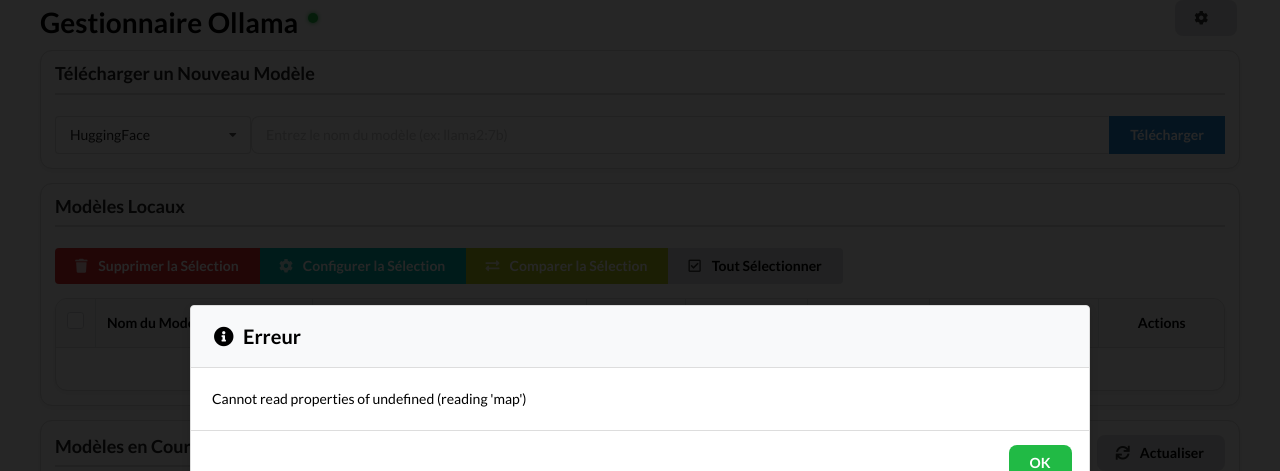
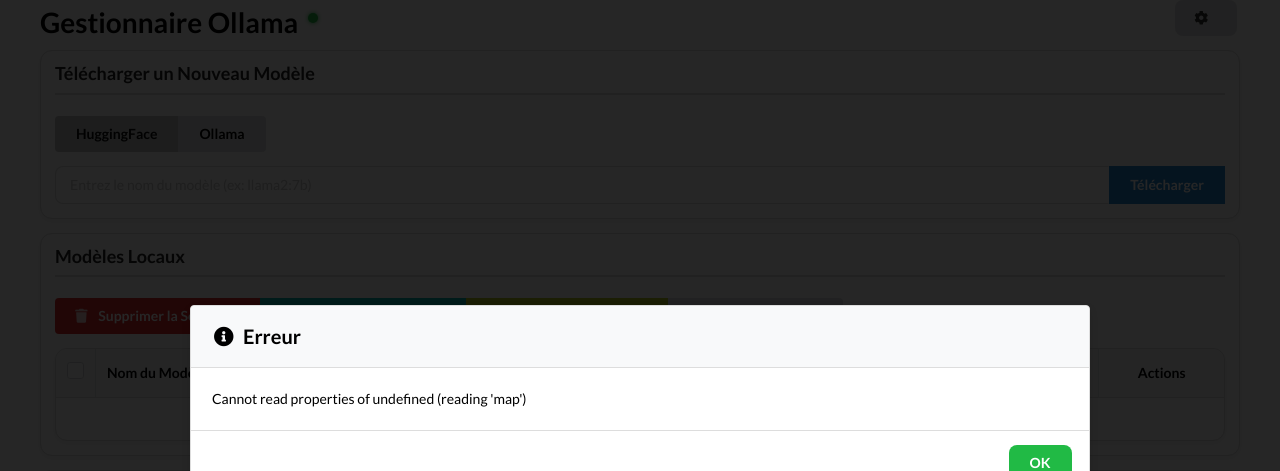
Before and after one commit to yblis/OllamaManagerUI, a Flask app: page / in a window 1280 px wide. Shown: the top 471 px of the page. Run offline with Flask 3, Linux system fonts and the light colour scheme; data that the repository does not hold is empty.

Commit message:
Agent query: Est-ce que le toggle switch entre HuggingFace et Ollama fonctionne correctement et les résultats de recherche s'affichent bien ?
Add model source toggling functionality between HuggingFace and Ollama, including filters and UI updates.

Screenshot: https://storage.googleapis.com/screenshot-production-us-central1/190ad23f-0935-4bed-8123-c4f74d32dee7/321b9e24-4266-4b75-8c26-3bd903315da1.jpg

```diff
--- a/static/js/main.js
+++ b/static/js/main.js
@@ -291,12 +291,36 @@ function debounce(func, wait) {
 // Model search and pull
 let searchTimeout = null;
 
+// Toggle model source
+window.toggleModelSource = function(button) {
+    // Remove active class from all buttons
+    document.querySelectorAll('.toggle-container .button').forEach(btn => {
+        btn.classList.remove('active');
+    });
+
+    // Add active class to clicked button
+    button.classList.add('active');
+
+    const source = button.getAttribute('data-source');
+
+    // Show/hide Ollama filters
+    const ollamaFilters = document.getElementById('ollamaFilters');
+    ollamaFilters.style.display = source === 'ollama' ? 'block' : 'none';
+
+    // Clear and hide results when switching sources
+    const searchResults = document.querySelector('.search-results');
+    const searchResultsList = document.getElementById('searchResults');
+    searchResults.style.display = 'none';
+    document.getElementById('modelNameInput').value = '';
+    searchResultsList.innerHTML = '';
+};
+
 // Function to search models with proper syntax
 window.searchModels = function(input) {
     clearTimeout(searchTimeout);
     const searchResults = document.querySelector('.search-results');
     const searchResultsList = document.getElementById('searchResults');
-    const searchSource = document.getElementById('modelSource').value;
+    const selectedSource = document.querySelector('.toggle-container .button.active').getAttribute('data-source');
     const selectedFilters = Array.from(document.querySelectorAll('.filter-checkbox:checked')).map(cb => cb.value);
 
     if (!input.value.trim()) {
@@ -315,7 +339,7 @@ window.searchModels = function(input) {
                 },
                 body: JSON.stringify({
                     keyword: query,
-                    source: searchSource,
+                    source: selectedSource,
                     filters: selectedFilters
                 })
             });
@@ -769,6 +793,7 @@ document.addEventListener('DOMContentLoaded', function() {
     const modelSource = document.getElementById('modelSource');
     const ollamaFilters = document.getElementById('ollamaFilters');
 
+
     if (modelSource && ollamaFilters) {
         modelSource.addEventListener('change', function() {
             ollamaFilters.style.display = this.value === 'ollama' ? 'block' : 'none';
@@ -916,7 +941,7 @@ window.batchDeleteModels = async function() {
             });
         } catch (error) {
             results.push({
-                model: modelName,
+                model:modelName,
                 success: false,
                 message: error.message
             });
--- a/templates/index.html
+++ b/templates/index.html
@@ -14,11 +14,16 @@
     <!-- Pull Model Form -->
     <div class="ui segment">
         <h3 class="ui header">{{ t('download_model') }}</h3>
+
+        <!-- Source Toggle Switch -->
+        <div class="ui toggle-container" style="margin-bottom: 1rem;">
+            <div class="ui buttons">
+                <button class="ui button active" data-source="huggingface" onclick="toggleModelSource(this)">HuggingFace</button>
+                <button class="ui button" data-source="ollama" onclick="toggleModelSource(this)">Ollama</button>
+            </div>
+        </div>
+
         <div class="ui action input fluid search-container" style="position: relative;">
-            <select class="ui dropdown" id="modelSource">
-                <option value="huggingface">HuggingFace</option>
-                <option value="ollama">Ollama</option>
-            </select>
             <input type="text" id="modelNameInput" placeholder="{{ t('enter_model_name') }}">
             <button class="ui primary button" onclick="pullModel()">{{ t('download') }}</button>
             <!-- Search results unified display -->
```
Lines whose indentation alone changed are shown as unchanged.
